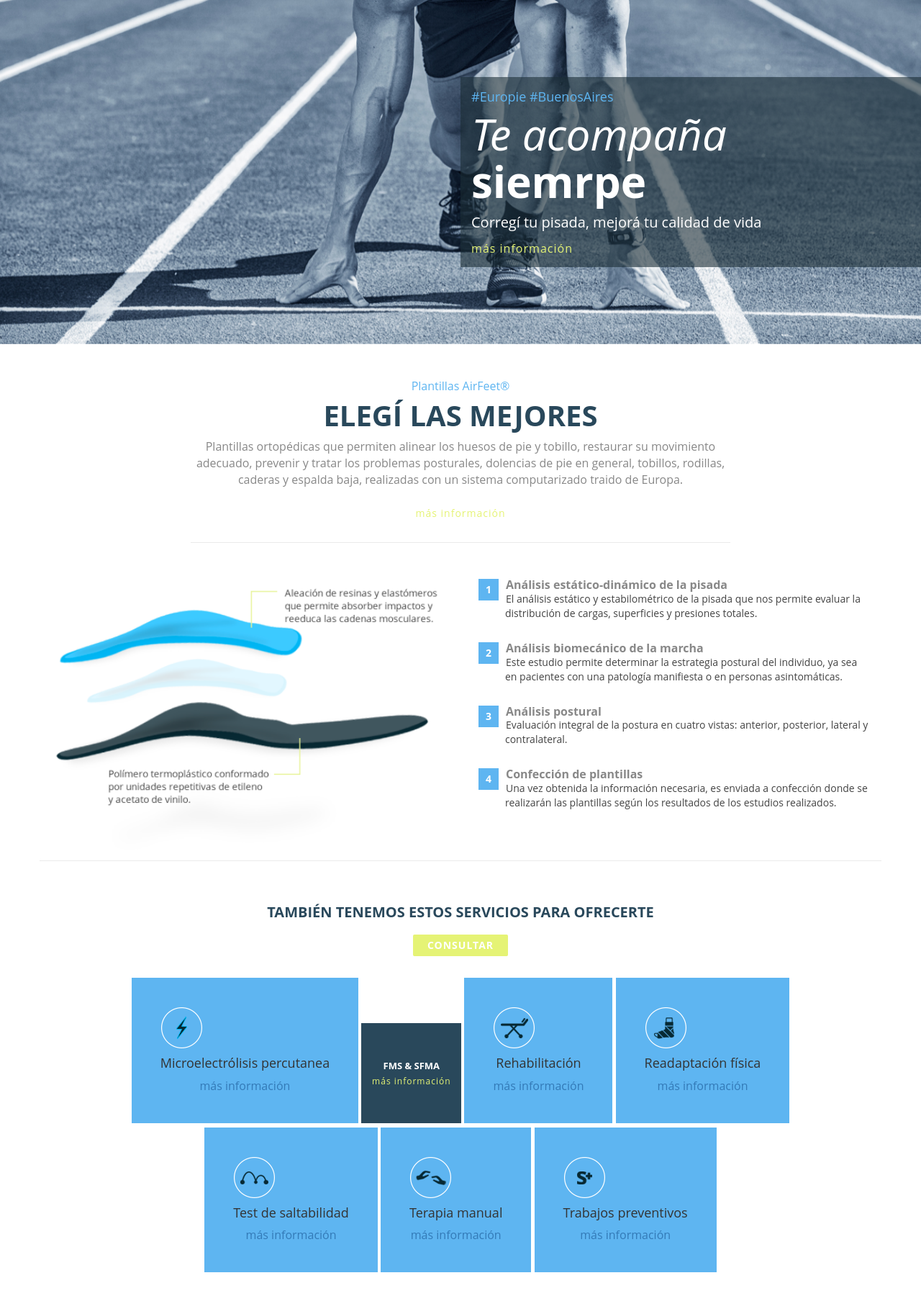
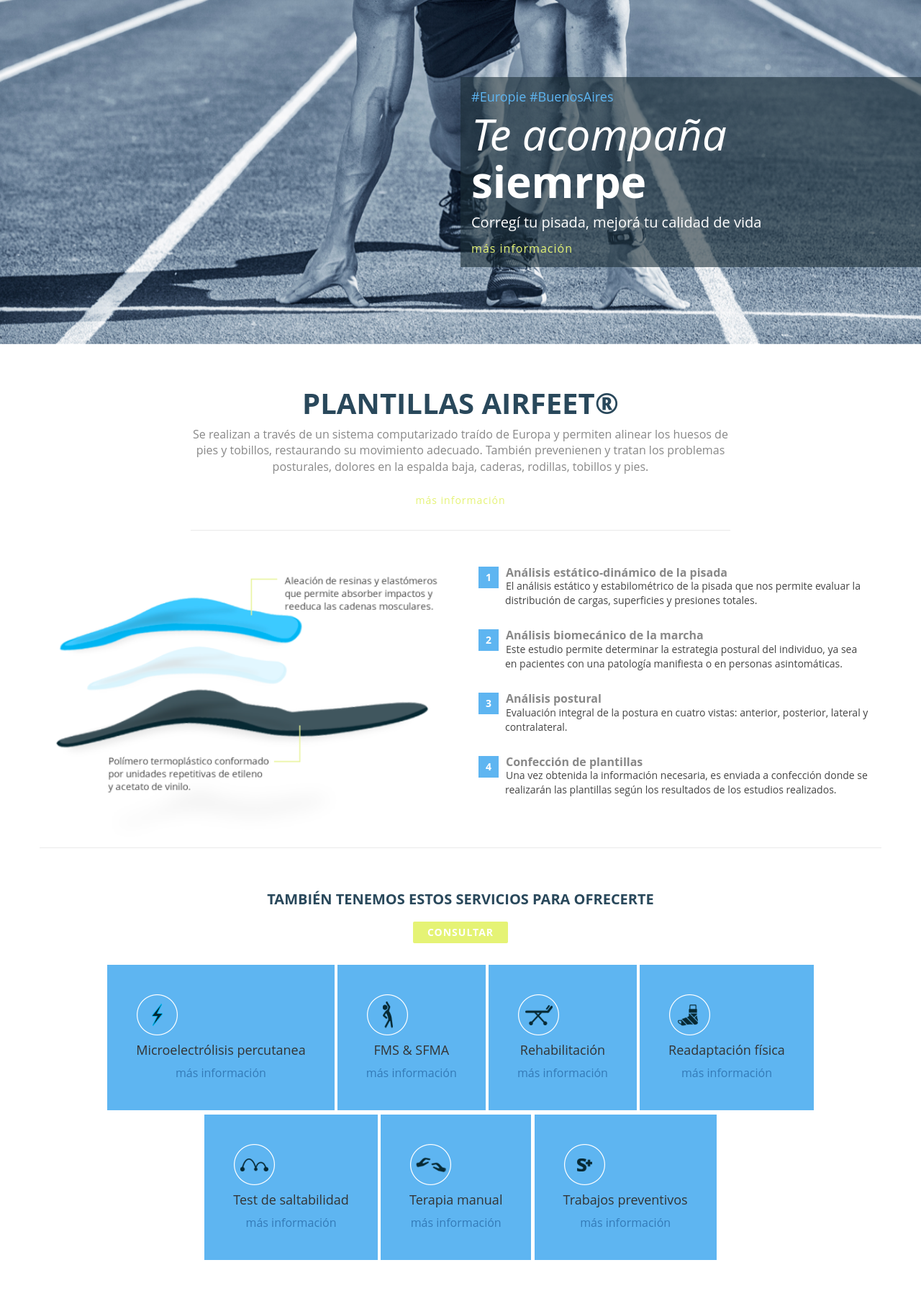
Before and after one commit to sportesi/europiebsas, a PHP site: page / in a window 1280 px wide. Shown: the part 93-1893 px from the top of the page at 72% size. Run offline with PHP 8.4, Linux system fonts and the light colour scheme; some libraries are stand-ins or nearby versions.

Commit message:
Fix-Otros-Servicios

```diff
--- a/index.php
+++ b/index.php
@@ -41,10 +41,9 @@
                 <div class="row">
                     <div class="col-lg-8 col-lg-offset-2">
                         <div class="title">
-                            <h4>Plantillas AirFeet®</h4>
-                            <h1>Elegí las mejores</h1>
+                            <h1>Plantillas AirFeet®</h1>
                             <p class="border-grey">
-                                Plantillas ortopédicas que permiten alinear los huesos de pie y tobillo, restaurar su movimiento adecuado, prevenir y tratar los problemas posturales, dolencias de pie en general, tobillos, rodillas, caderas y espalda baja, realizadas con un sistema computarizado traido de Europa.
+                                Se realizan a través de un sistema computarizado traído de Europa y permiten alinear los huesos de pies y tobillos, restaurando su movimiento adecuado. También prevenienen y tratan los problemas posturales, dolores en la espalda baja, caderas, rodillas, tobillos y pies.
                                 <br>
                                 <br>
                                 <a href="plantillas.php">más información</a>
@@ -104,10 +103,8 @@
                                     <div class="oth-service">
                                         <div class="img-service">
                                             <img src="img/fm2-sfma.png"/>
-                                            <div class="mascara">
-                                                <h4>FMS & SFMA</h4>
-                                                <a href="plantillas.php">más información</a>
-                                            </div>
+                                            <h4>FMS & SFMA</h4>
+                                            <a href="plantillas.php">más información</a>
                                         </div>
                                     </div>
                                 </li>
@@ -300,8 +297,10 @@
                     </div>
                     <div class="col-lg-6 social">
                         <p>¡También podés contactarnos a través de nuestras redes sociales y enterarte nuestras novedades!</p>
-                        <a href="https://www.instagram.com/europie.bsas/?hl=es-la" target=blank>Instagram</a>
-                        <a href="https://www.facebook.com/EuropieBuenosAires" target=blank>Facebook</a>
+                        <br>
+                        <a href="https://www.instagram.com/europie.bsas/?hl=es-la" target=blank>Instagram ></a>
+                        <br>
+                        <a href="https://www.facebook.com/EuropieBuenosAires" target=blank>Facebook ></a>
                     </div>
                 </div>
             </div>
```
